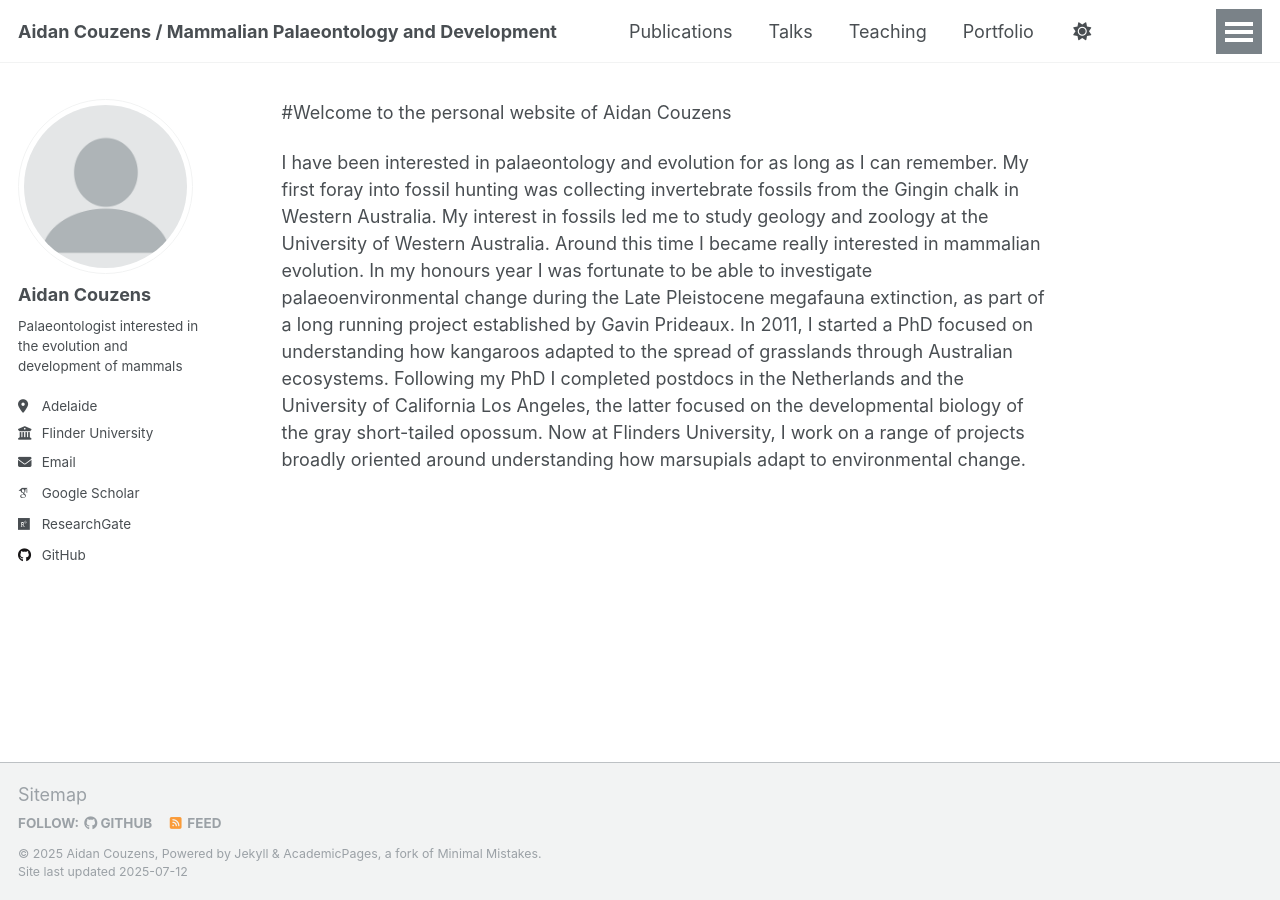
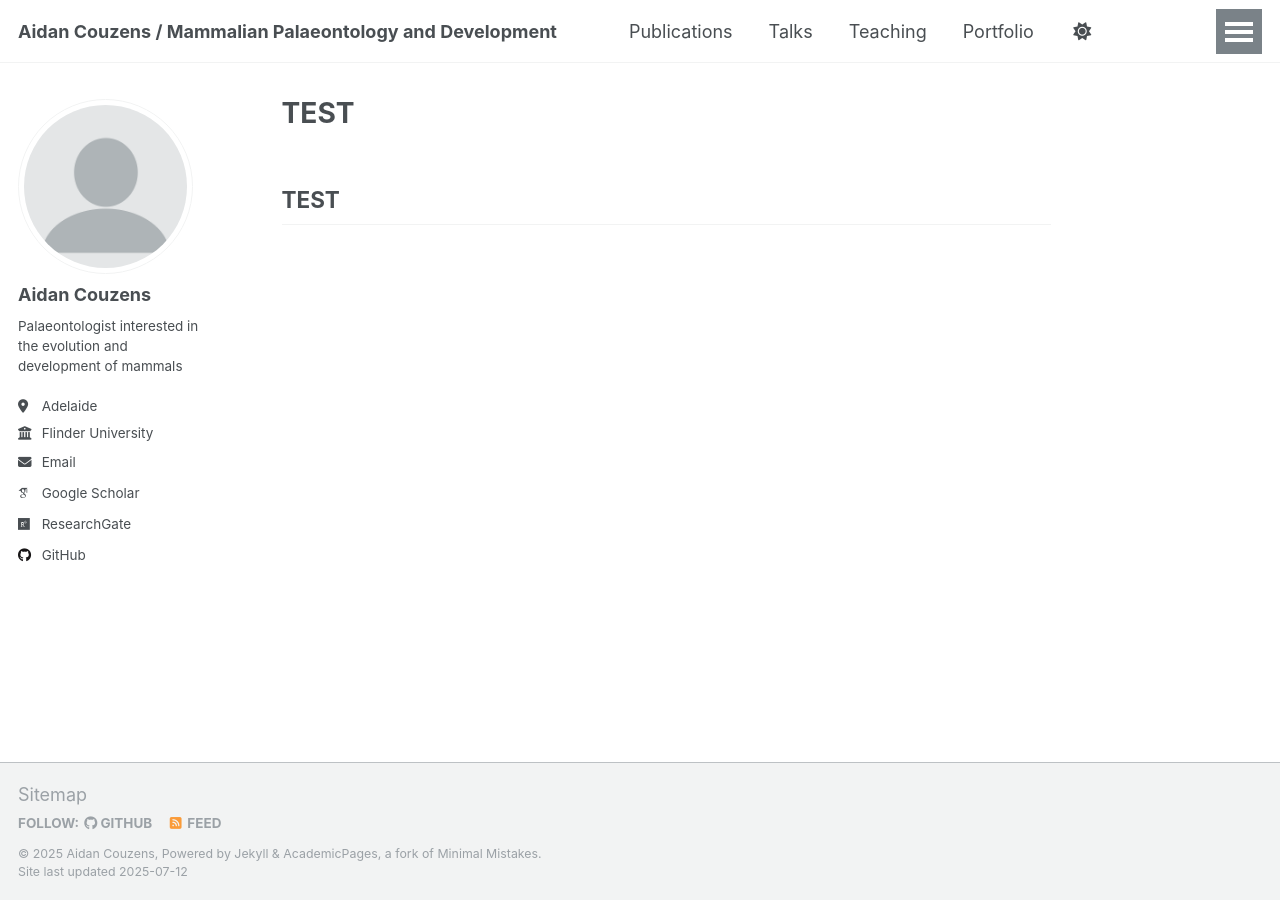
Before and after one commit to acouzens/acouzens.github.io, a Jekyll site: the page built from _pages/about.md, in a window 1280 px wide. Built offline with Jekyll 4.4.1, drawn with Linux system fonts in a browser that asks for light colours; some web fonts are replaced; our own code applies the rules of GitHub Pages for plain Markdown files; a script that is not in the unit is left out.

Commit message:
Update about.md

```diff
--- a/_pages/about.md
+++ b/_pages/about.md
@@ -1,3 +1 @@
-#Welcome to the personal website of Aidan Couzens
-
-I have been interested in palaeontology and evolution for as long as I can remember. My first foray into fossil hunting was collecting invertebrate fossils from the Gingin chalk in Western Australia. My interest in fossils led me to study geology and zoology at the University of Western Australia. Around this time I became really interested in mammalian evolution. In my honours year I was fortunate to be able to investigate palaeoenvironmental change during the Late Pleistocene megafauna extinction, as part of a long running project established by Gavin Prideaux. In 2011, I started a PhD focused on understanding how kangaroos adapted to the spread of grasslands through Australian ecosystems. Following my PhD I completed postdocs in the Netherlands and the University of California Los Angeles, the latter focused on the developmental biology of the gray short-tailed opossum. Now at Flinders University, I work on a range of projects broadly oriented around understanding how marsupials adapt to environmental change.
+## TEST
```
